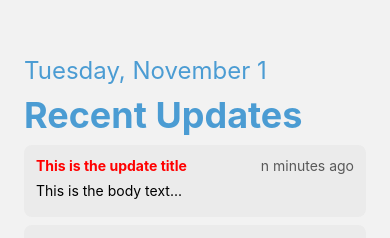
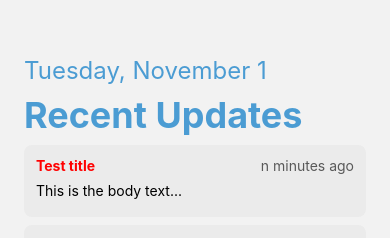
Before and after one commit to gda975/JustInTime, a React Native app in the folder JustInTime Mobile App/: screen /Updates in a window 390 px wide. Shown: the top 238 px of the page. Built offline with nearby package versions, Linux system fonts and the light colour scheme.

Commit message:
Add update card props

```diff
--- a/JustInTime Mobile App/src/components/UpdateCard/index.js
+++ b/JustInTime Mobile App/src/components/UpdateCard/index.js
@@ -1,6 +1,7 @@
 import { Text, View } from 'react-native';
 
-const UpdateCard = () => (
+const UpdateCard = (props) => {
+    return (
         <View
             style={{
                 backgroundColor: '#ebebeb',
@@ -24,12 +25,17 @@ const UpdateCard = () => (
                         fontWeight: 'bold',
                     }}
                 >
-                This is the update title
+                    {props.title || 'This is the update title'}
                 </Text>
-            <Text style={{ color: '#595959' }}>n minutes ago</Text>
+                <Text style={{ color: '#595959' }}>
+                    {props.time || 'n minutes ago'}
+                </Text>
             </View>
-        <Text style={{ paddingHorizontal: 12 }}>This is the body text...</Text>
+            <Text style={{ paddingHorizontal: 12 }}>
+                {props.text || 'This is the body text...'}
+            </Text>
         </View>
     );
+};
 
 export default UpdateCard;
--- a/JustInTime Mobile App/src/navigation/screens/Updates/index.js
+++ b/JustInTime Mobile App/src/navigation/screens/Updates/index.js
@@ -10,7 +10,7 @@ const UpdatesScreen = () => {
             <View style={{ flexDirection: 'row' }}>
                 <TitleBar name="Recent Updates" />
             </View>
-            <UpdateCard />
+            <UpdateCard title="Test title" />
             <UpdateCard />
         </View>
     );
```
Lines whose indentation alone changed are shown as unchanged.
